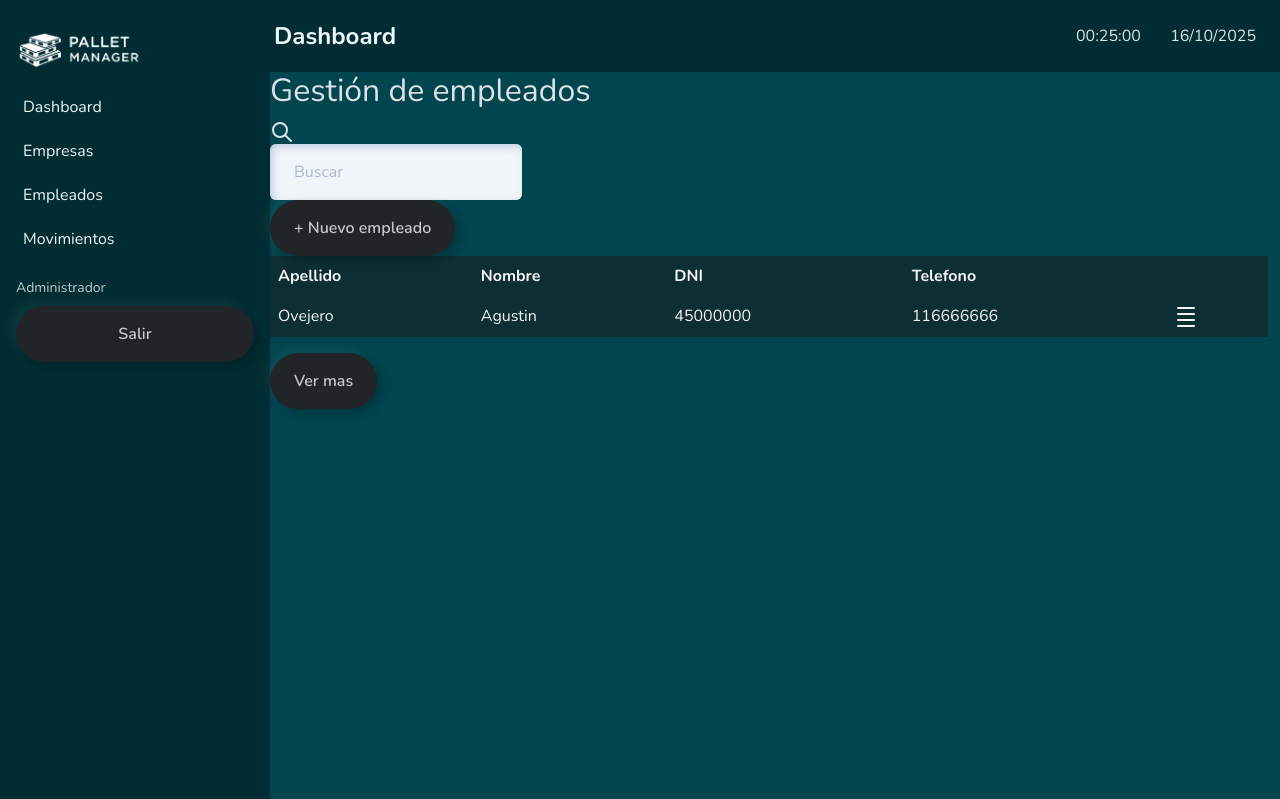
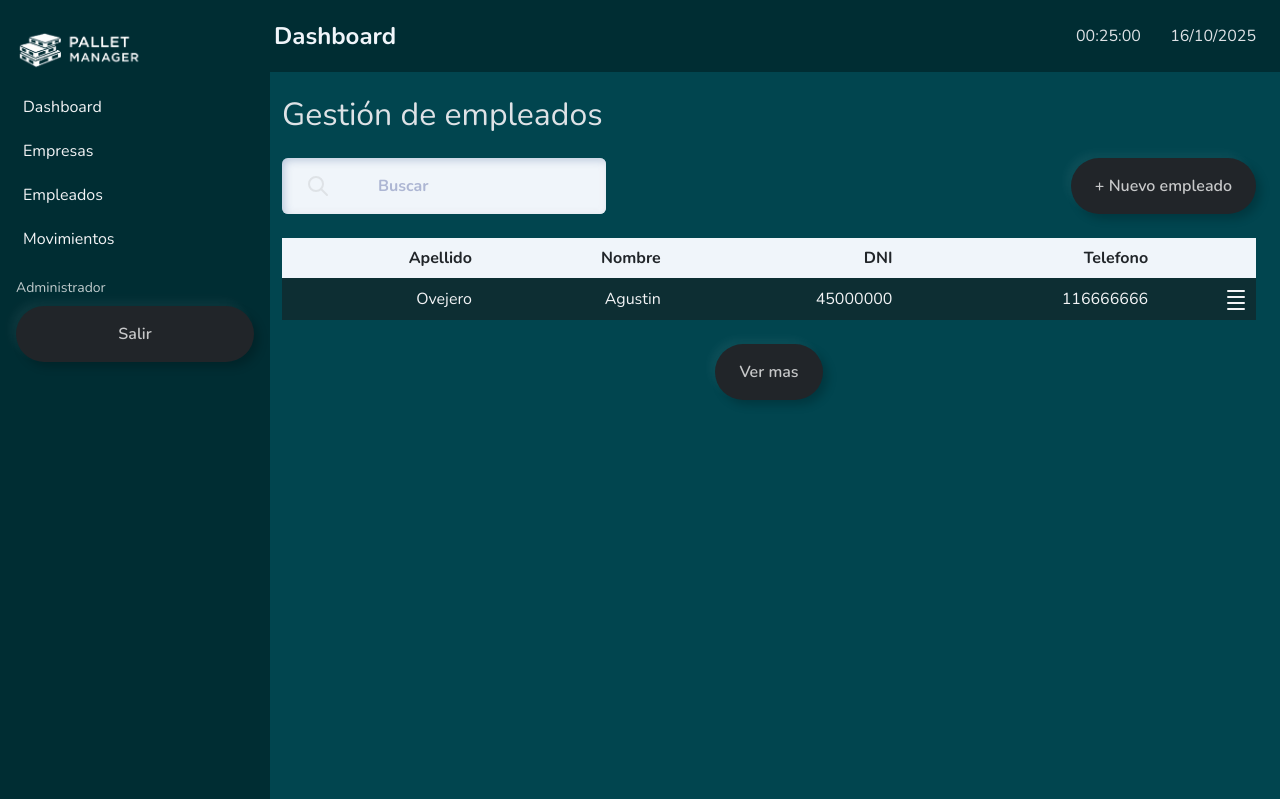
Before and after one commit to FolkodeGroup/Intercambio-de-Pallets-Modulo1, a Django app: page /empleados/ in a window 1280 px wide. Shown: the top 799 px of the page. Run offline with Django 5.2, Linux system fonts and the light colour scheme; some libraries are stand-ins or nearby versions.

Commit message:
modelo de vista de empleados, armado

```diff
--- a/pallet_manager/mysite/empleados/templates/empleados/vista_empleados.html
+++ b/pallet_manager/mysite/empleados/templates/empleados/vista_empleados.html
@@ -4,49 +4,50 @@
 
 {% block content %}
 
-<div>
+<div class="container mt-4">
 
     <main>
 
-        <h2>Gestión de empleados</h2>
-        <nav>
-            <form>
-                <label>
-                    <svg  xmlns="http://www.w3.org/2000/svg"  width="24"  height="24"  viewBox="0 0 24 24"  fill="none"  stroke="currentColor"  stroke-width="2"  stroke-linecap="round"  stroke-linejoin="round"  class="icon icon-tabler icons-tabler-outline icon-tabler-search"><path stroke="none" d="M0 0h24v24H0z" fill="none"/><path d="M10 10m-7 0a7 7 0 1 0 14 0a7 7 0 1 0 -14 0" /><path d="M21 21l-6 -6" /></svg>
+        <h2 class="mb-4">Gestión de empleados</h2>
+        <nav class="d-flex justify-content-between align-items-center mb-4">
+            <form class="w-auto">
+                <div class="input-group">
+                    <span class="input-group-text">
+                        <svg  xmlns="http://www.w3.org/2000/svg"  width="24"  height="24"  viewBox="0 0 24 24"  fill="none"  stroke="currentColor"  stroke-width="2"  stroke-linecap="round"  stroke-linejoin="round"  class="icon icon-tabler icons-tabler-outline icon-tabler-search"><path stroke="none" d="M0 0h24v24H0z" fill="none"/><path d="M10 10m-7 0a7 7 0 1 0 14 0a7 7 0 1 0 -14 0" /><path d="M21 21l-6 -6" /></svg>
+                    </span>
                     <input
-
+                        class="form-control text-dark fw-bold"
                         type="search"
                         placeholder="Buscar"
-                        class="form-control"
                         >
-                </label>
+                </div>
             </form>
-            <button href="" class="btn">+ Nuevo empleado</button>
+            <a href="" class="btn btn-primary">+ Nuevo empleado</a>
         </nav>
 
-        <table class="table table-borderless">
-            <thead>
+        <table class="table table-hover align-middle">
+            <thead class="table-light">
                 <tr>
-                    <th>Apellido</th>
-                    <th>Nombre</th>
-                    <th>DNI</th>
-                    <th>Telefono</th>
+                    <th class="text-end text-dark">Apellido</th>
+                    <th class="text-end text-dark">Nombre</th>
+                    <th class="text-end text-dark">DNI</th>
+                    <th class="text-end text-dark">Telefono</th>
                     <th></th>
                 </tr>
 
             </thead>
             <tbody>
-                <td>Ovejero</td>
-                <td>Agustin</td>
-                <td>45000000</td>
-                <td>116666666</td>
-                <td>
+                <td class="text-end">Ovejero</td>
+                <td class="text-end">Agustin</td>
+                <td class="text-end">45000000</td>
+                <td class="text-end">116666666</td>
+                <td class="text-end">
                     <svg xmlns="http://www.w3.org/2000/svg" width="24" height="24" viewBox="0 0 24 24" fill="none" stroke="currentColor" stroke-width="2" stroke-linecap="round" stroke-linejoin="round" class="icon icon-tabler icons-tabler-outline icon-tabler-baseline-density-small"><path stroke="none" d="M0 0h24v24H0z" fill="none"/><path d="M4 3h16" /><path d="M4 9h16" /><path d="M4 15h16" /><path d="M4 21h16" /></svg>
                 </td>
             </tbody>
         </table>
-        <div>
-            <button href="" class="btn">Ver mas</button>
+        <div class="text-center mt-4">
+            <button href="" class="btn btn-outline-primary">Ver mas</button>
         </div>
 
     </main>
```
